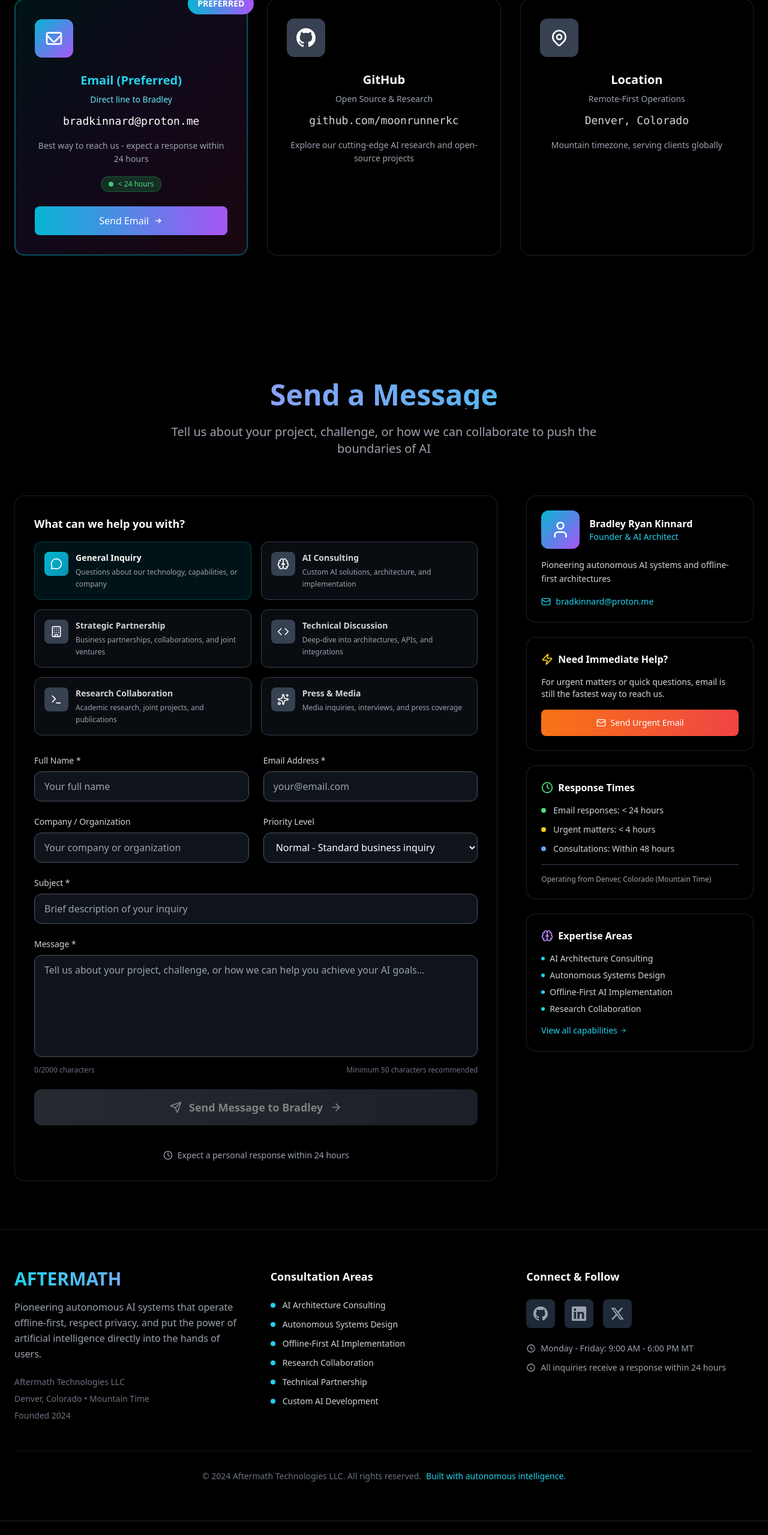
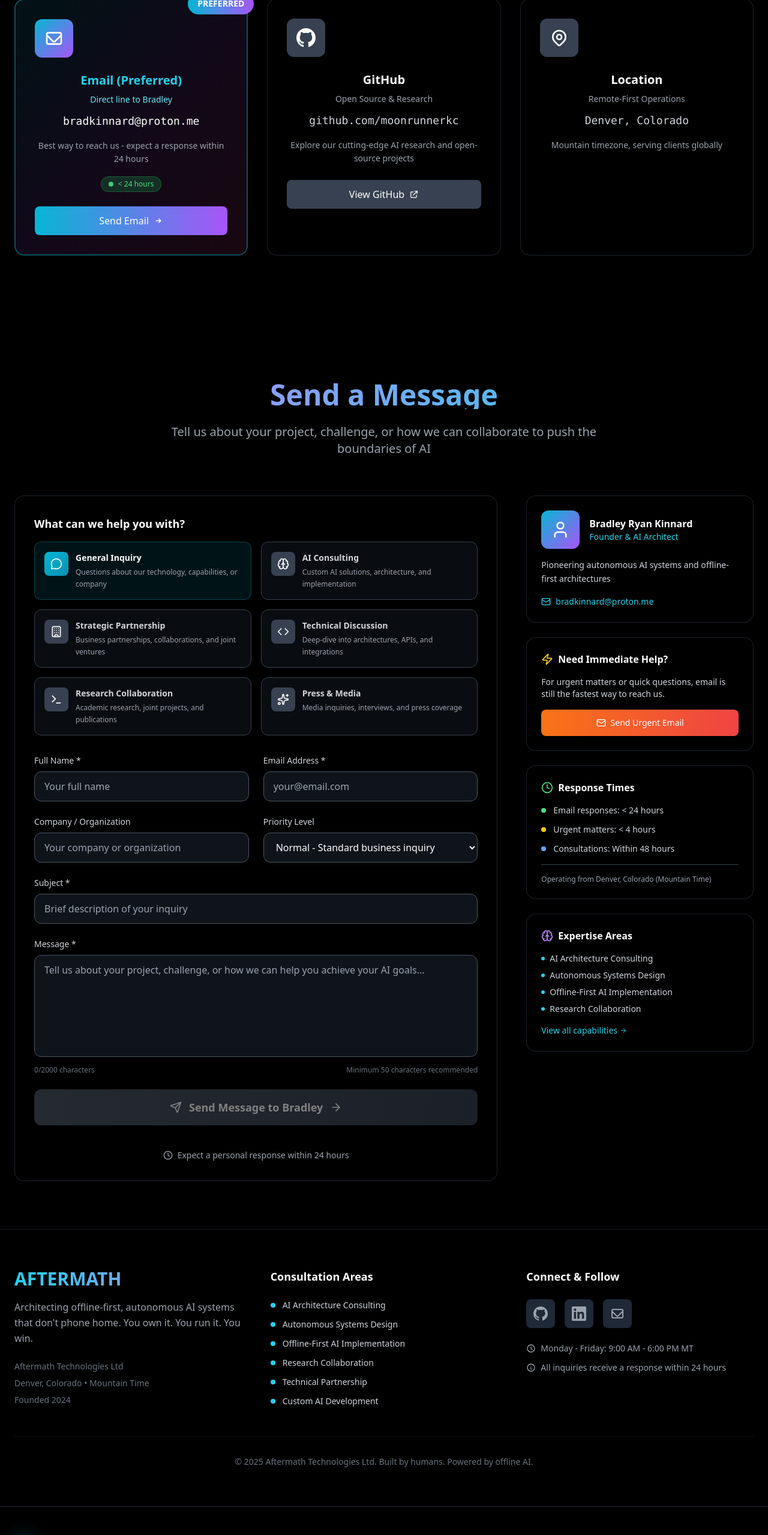
Before and after one commit to moonrunnerkc/aftermathtech, a Next.js app: page /contact in a window 1280 px wide. Shown: the part 1299-3858 px from the top of the page at 60% size. Built offline with nearby package versions, Linux system fonts and the light colour scheme.

Commit message:
corrected links on contact page

```diff
--- a/app/contact/page.tsx
+++ b/app/contact/page.tsx
@@ -16,18 +16,12 @@ export const metadata: Metadata = {
     url: '/contact',
     images: [
       {
-        url: '/og-contact.jpg',
+        url: '/og-image.png',
         width: 1200,
         height: 630,
         alt: 'Contact Aftermath Technologies'
       }
     ]
-  },
-  twitter: {
-    card: 'summary_large_image',
-    title: 'Contact Aftermath Technologies',
-    description: 'Discuss autonomous AI systems with Bradley Ryan Kinnard',
-    images: ['/og-contact.jpg']
   }
 }
 
@@ -41,7 +35,7 @@ const contactInfo = {
     bio: 'Pioneering autonomous AI systems and offline-first architectures'
   },
   company: {
-    name: 'Aftermath Technologies LLC',
+    name: 'Aftermath Technologies Ltd',
     location: 'Denver, Colorado',
     timezone: 'Mountain Time (MT)',
     founded: '2024',
@@ -80,8 +74,7 @@ const contactInfo = {
     }
   ],
   socialMedia: {
-    linkedin: 'https://www.linkedin.com/in/bradkinnard',
-    twitter: 'https://twitter.com/AftermathTech',
+    linkedin: 'https://www.linkedin.com/in/brad-kinnard/',
     github: 'https://github.com/moonrunnerkc'
   },
   businessInfo: {
@@ -210,6 +203,7 @@ export default function ContactPage() {
               {contactInfo.contactMethods.map((method, index) => {
                 const delay = index * 0.1
                 const isEmail = method.method === 'email'
+                const isGitHub = method.method === 'github'
 
                 return (
                   <div
@@ -276,7 +270,7 @@ export default function ContactPage() {
                       )}
                     </div>
 
-                    {/* Action button for email */}
+                    {/* Action button */}
                     {isEmail && (
                       <div className="mt-6">
                         <a
@@ -286,6 +280,23 @@ export default function ContactPage() {
                           <span>Send Email</span>
                           <svg className="w-4 h-4" fill="none" stroke="currentColor" viewBox="0 0 24 24">
                             <path strokeLinecap="round" strokeLinejoin="round" strokeWidth={2} d="M13 7l5 5m0 0l-5 5m5-5H6" />
+                          </svg>
+                        </a>
+                      </div>
+                    )}
+
+                    {/* GitHub action button */}
+                    {isGitHub && (
+                      <div className="mt-6">
+                        <a
+                          href="https://github.com/moonrunnerkc"
+                          target="_blank"
+                          rel="noopener noreferrer"
+                          className="w-full flex items-center justify-center gap-2 bg-gray-700 hover:bg-gray-600 text-white px-6 py-3 rounded-lg font-medium transition-all"
+                        >
+                          <span>View GitHub</span>
+                          <svg className="w-4 h-4" fill="none" stroke="currentColor" viewBox="0 0 24 24">
+                            <path strokeLinecap="round" strokeLinejoin="round" strokeWidth={2} d="M10 6H6a2 2 0 00-2 2v10a2 2 0 002 2h10a2 2 0 002-2v-4M14 4h6m0 0v6m0-6L10 14" />
                           </svg>
                         </a>
                       </div>
@@ -313,12 +324,10 @@ export default function ContactPage() {
                   AFTERMATH
                 </div>
                 <p className="text-gray-400 leading-relaxed mb-6">
-                  Pioneering autonomous AI systems that operate offline-first,
-                  respect privacy, and put the power of artificial intelligence
-                  directly into the hands of users.
+                  Architecting offline-first, autonomous AI systems that don't phone home. You own it. You run it. You win.
                 </p>
                 <div className="space-y-2 text-sm text-gray-500">
-                  <p>Aftermath Technologies LLC</p>
+                  <p>Aftermath Technologies Ltd</p>
                   <p>Denver, Colorado • Mountain Time</p>
                   <p>Founded 2024</p>
                 </div>
@@ -362,13 +371,11 @@ export default function ContactPage() {
                     </svg>
                   </a>
                   <a
-                    href={contactInfo.socialMedia.twitter}
-                    target="_blank"
-                    rel="noopener noreferrer"
-                    className="w-12 h-12 bg-gray-800 hover:bg-purple-600 rounded-lg flex items-center justify-center transition-colors group"
+                    href="mailto:bradkinnard@proton.me"
+                    className="w-12 h-12 bg-gray-800 hover:bg-green-600 rounded-lg flex items-center justify-center transition-colors group"
                   >
-                    <svg className="w-6 h-6 text-gray-400 group-hover:text-white" fill="currentColor" viewBox="0 0 24 24">
-                      <path d="M18.244 2.25h3.308l-7.227 8.26 8.502 11.24H16.17l-5.214-6.817L4.99 21.75H1.68l7.73-8.835L1.254 2.25H8.08l4.713 6.231zm-1.161 17.52h1.833L7.084 4.126H5.117z"/>
+                    <svg className="w-6 h-6 text-gray-400 group-hover:text-white" fill="none" stroke="currentColor" viewBox="0 0 24 24">
+                      <path strokeLinecap="round" strokeLinejoin="round" strokeWidth={2} d="M3 8l7.89 7.89a2 2 0 002.22 0L21 8M5 19h14a2 2 0 002-2V7a2 2 0 00-2-2H5a2 2 0 00-2 2v10a2 2 0 002 2z" />
                     </svg>
                   </a>
                 </div>
@@ -393,8 +400,7 @@ export default function ContactPage() {
             {/* Copyright */}
             <div className="border-t border-gray-800/50 mt-12 pt-8 text-center">
               <p className="text-gray-500 text-sm">
-                © 2024 Aftermath Technologies LLC. All rights reserved.
-                <span className="text-cyan-400 ml-2">Built with autonomous intelligence.</span>
+                © 2025 Aftermath Technologies Ltd. Built by humans. Powered by offline AI.
               </p>
             </div>
           </div>
```
